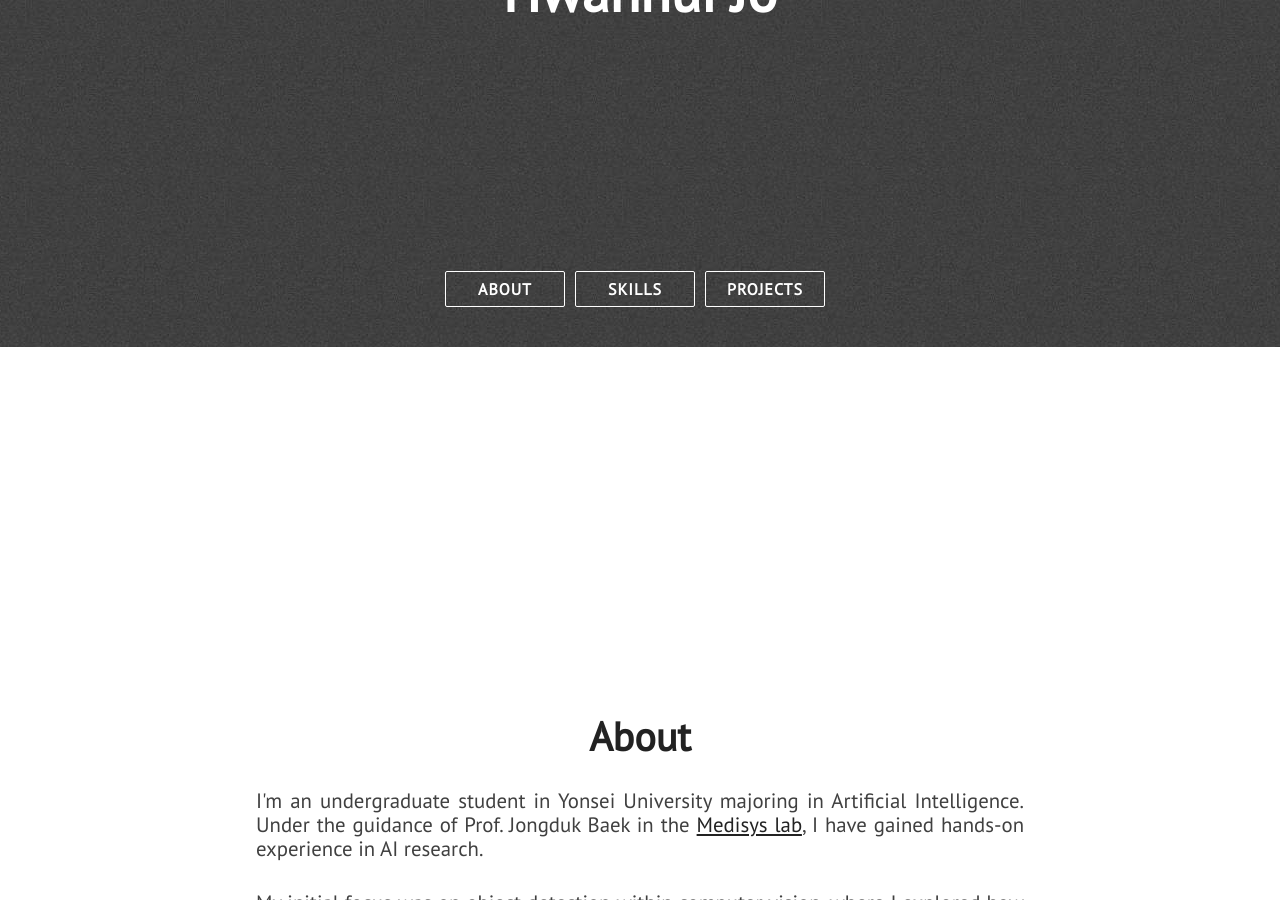
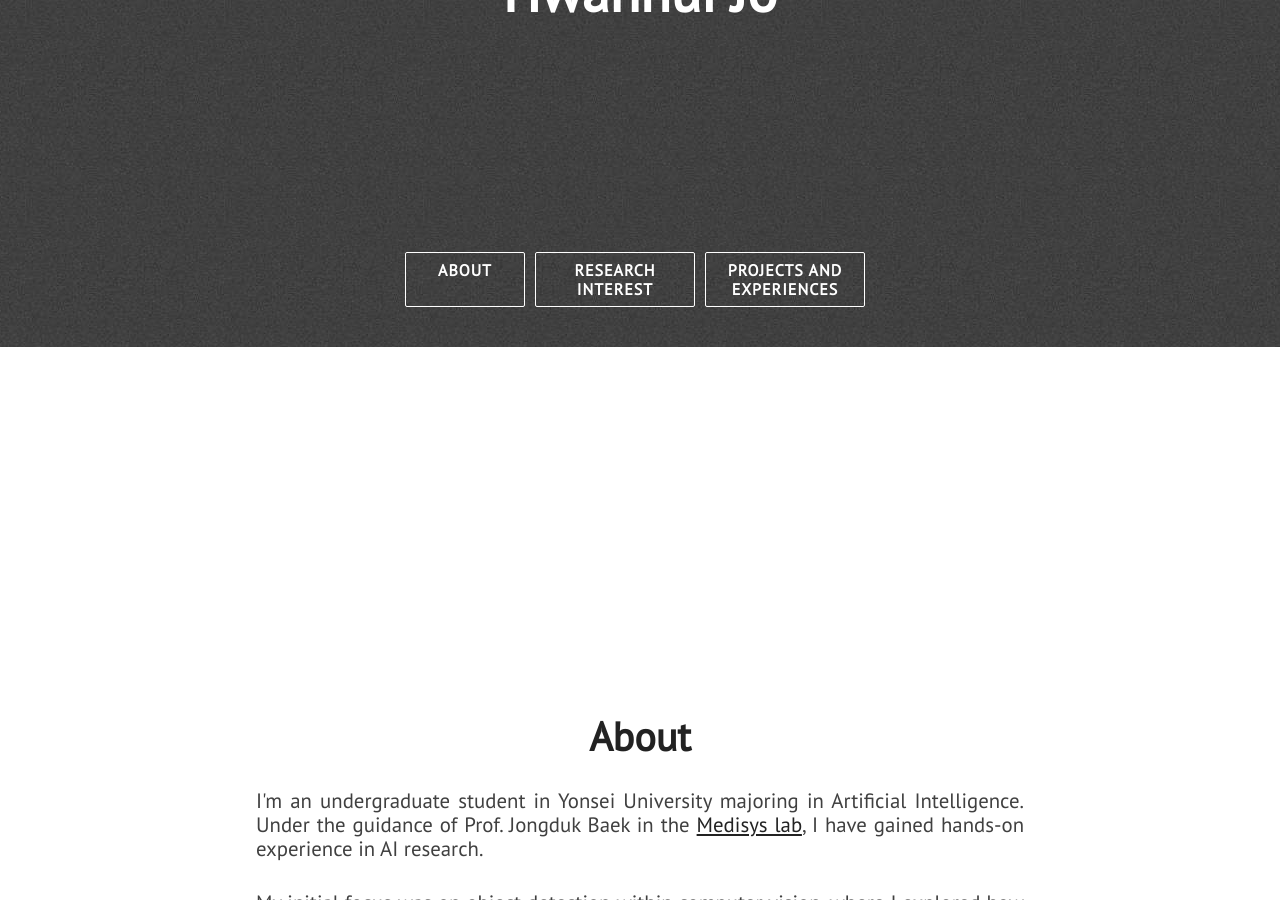
Before and after one commit to Hwanhuii/hwanhui, a Jekyll site: the page built from index.html, in a window 1280 px wide and 900 px high, scrolled down 553 px. Built offline with Jekyll 4.4.1, drawn with Linux system fonts in a browser that asks for light colours; nearby versions of some CDN libraries.

Commit message:
change the first page

```diff
--- a/_includes/nav.html
+++ b/_includes/nav.html
@@ -8,8 +8,8 @@
         <div class="head-punchline animated">{{ site.description }}</div>
         <div class="head-menu-wrap">
             <a class="semi-transparent-button with-border nav-links" href="#about">ABOUT</a>
-            <a class="semi-transparent-button with-border nav-links" href="#skills">SKILLS</a>
-            <a class="semi-transparent-button with-border nav-links" href="#projects">PROJECTS</a>
+            <a class="semi-transparent-button with-border nav-links" href="#skills">RESEARCH INTEREST</a>
+            <a class="semi-transparent-button with-border nav-links" href="#projects">PROJECTS AND EXPERIENCES</a>
         </div>
     </div>
 </section>
--- a/_includes/skills.html
+++ b/_includes/skills.html
@@ -4,7 +4,6 @@
             <div class="section-heading" id="research-interest-text">Research Interest</div>
 
             <div class="research-content">
-                <h3 class="center-align research-subsection">Summary</h3>
                 <p class="paragraph-text center-align">
                     My research interests lie at the intersection of artificial intelligence and healthcare, specifically focusing on medical image analysis. I now concentrate on developing AI systems that improve diagnostic accuracy.
                 </p>
```
